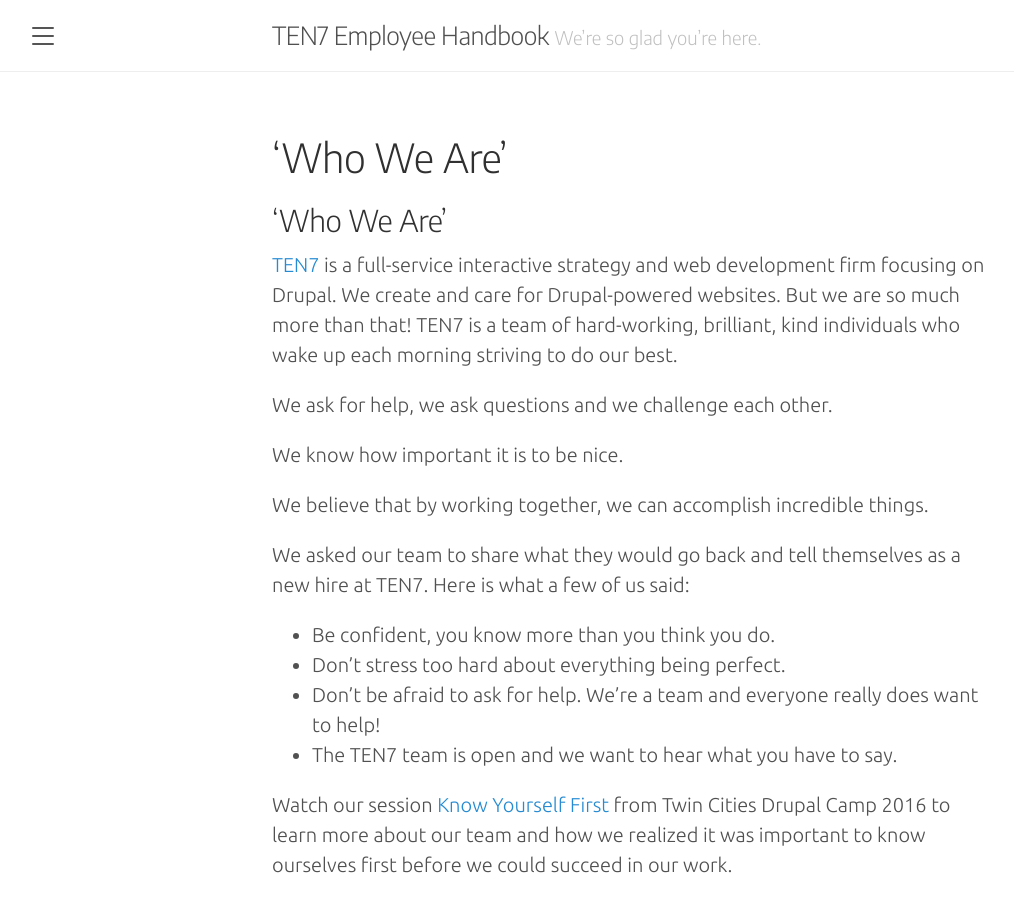
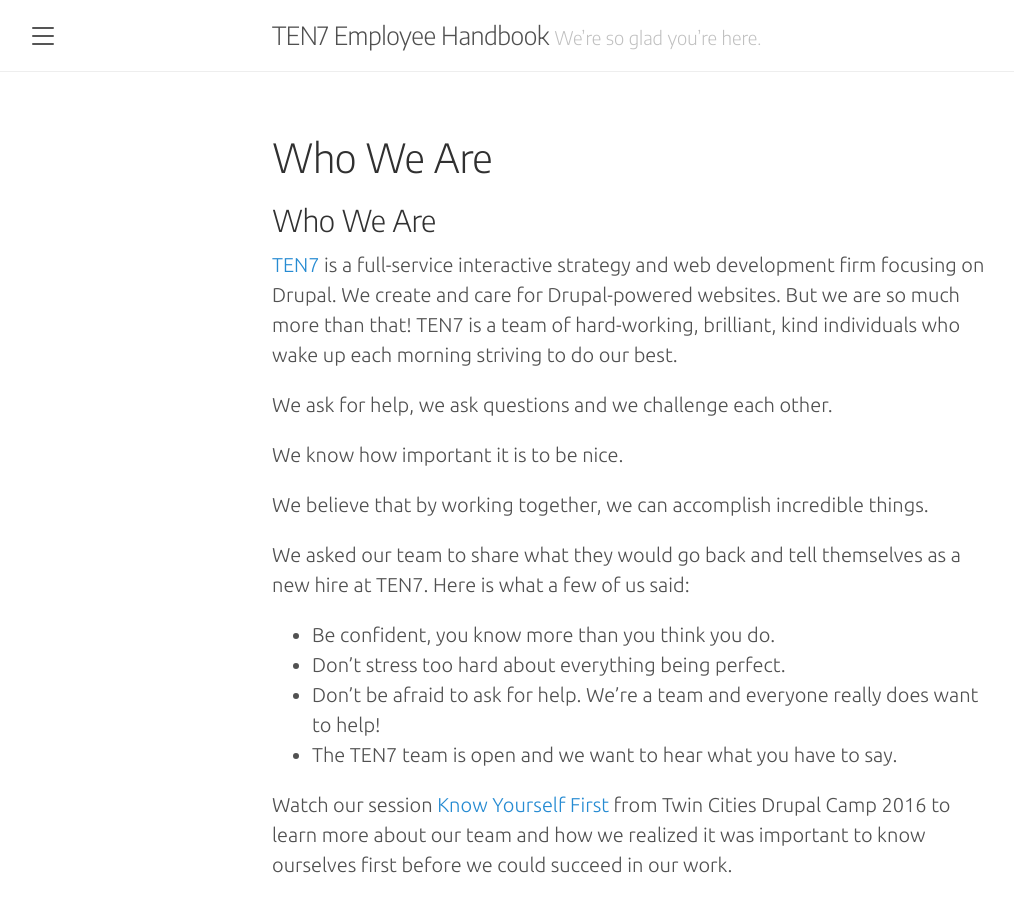
Before and after one commit to ten7/handbook.ten7.com, a Jekyll site: the page built from 020-who-we-are.md, in a window 1280 px wide and 900 px high. Shown: the whole window, without its empty margins (8-1022 px from the left). Built offline with Jekyll 4.4.1, drawn with Linux system fonts in a browser that asks for light colours; some web fonts are replaced; our own code applies the rules of GitHub Pages for plain Markdown files.

Commit message:
Update 020-who-we-are.md

```diff
--- a/020-who-we-are.md
+++ b/020-who-we-are.md
@@ -1,5 +1,5 @@
 
-## 'Who We Are'
+## Who We Are
 
 [TEN7](https://ten7.com/) is a full-service interactive strategy and web development firm focusing on Drupal. We create and care for Drupal-powered websites. But we are so much more than that! TEN7 is a team of hard-working, brilliant, kind individuals who wake up each morning striving to do our best.
 
```
